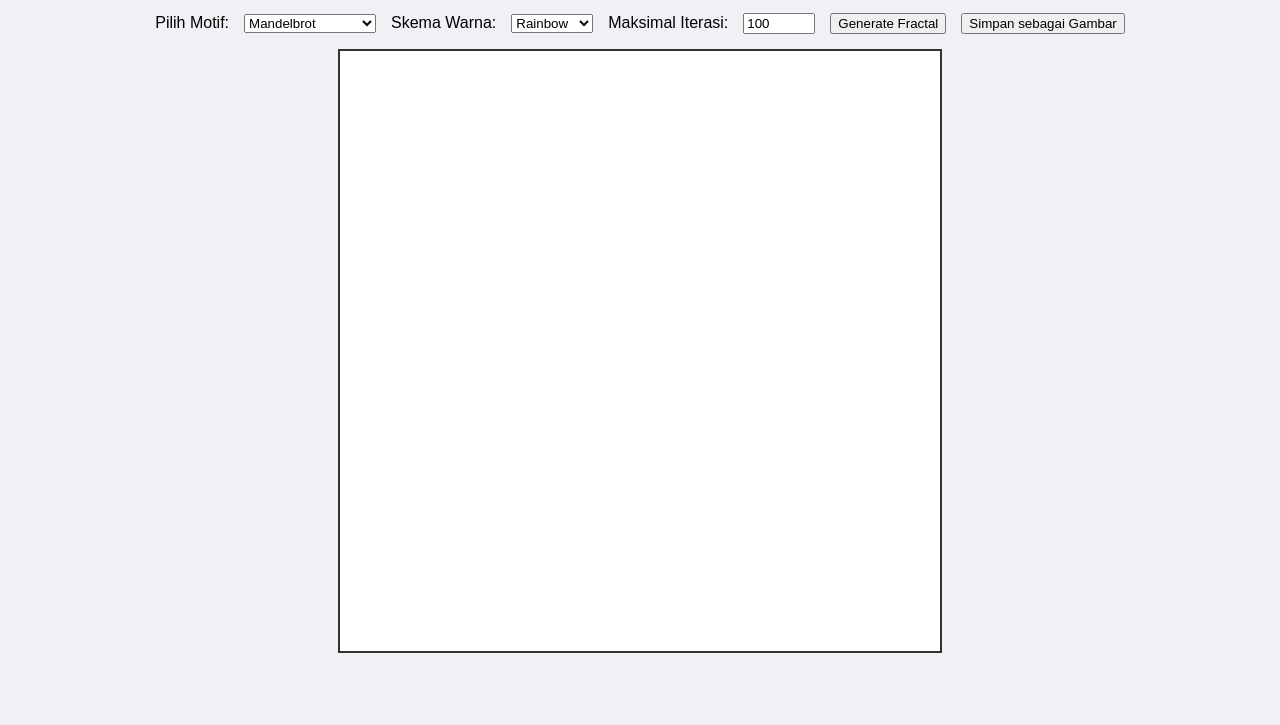
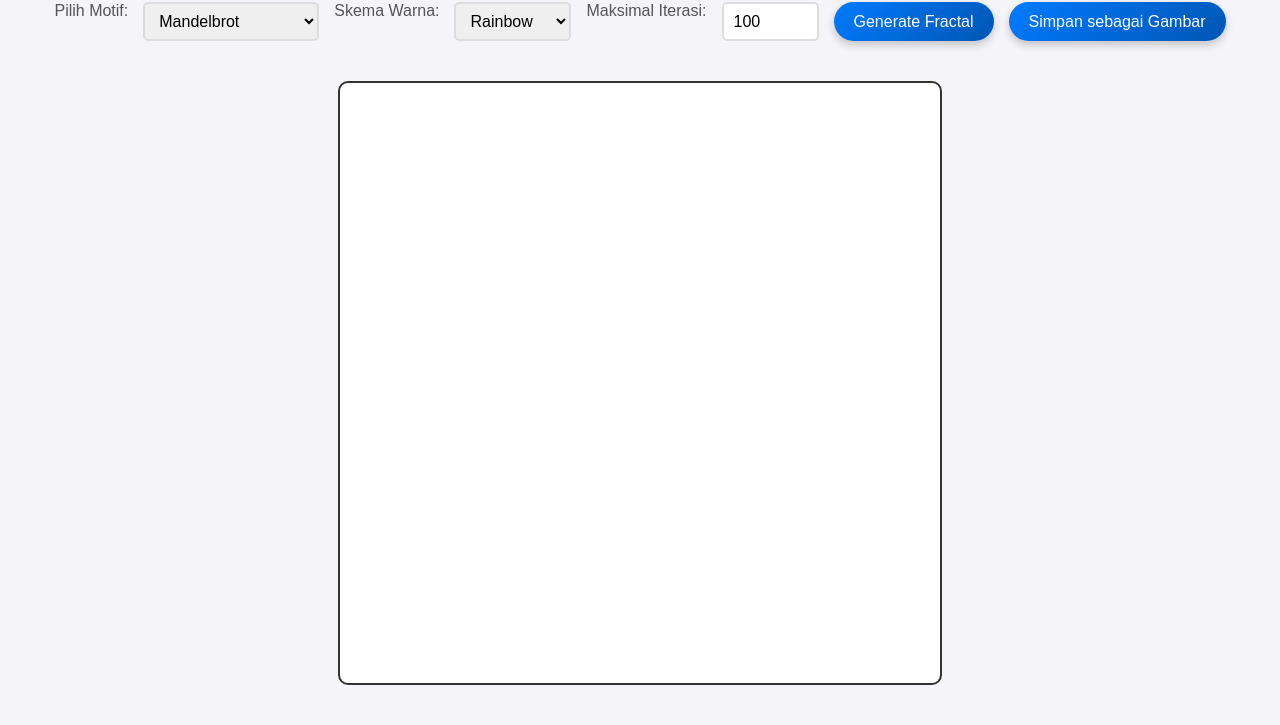
Before and after one commit to ibrohim-cell/webfractal, a plain HTML site: page index.html in a window 1280 px wide. Shown: the part 75-800 px from the top of the page. Drawn offline with Linux system fonts and the light colour scheme.

Commit message:
Update style.css

```diff
--- a/style.css
+++ b/style.css
@@ -3,21 +3,69 @@ body {
     flex-direction: column;
     align-items: center;
     font-family: Arial, sans-serif;
-    background-color: #f0f0f5;
+    background-color: #f4f4f9;
+    margin: 0;
 }
 
 h1 {
     color: #333;
+    font-size: 2em;
+    margin: 20px 0;
 }
 
 .controls {
     display: flex;
+    flex-wrap: wrap;
     gap: 15px;
-    margin-bottom: 15px;
-    align-items: center;
+    margin-bottom: 20px;
+    justify-content: center;
+}
+
+label {
+    font-size: 1em;
+    color: #555;
+}
+
+select, input[type="number"], input[type="color"] {
+    padding: 8px 10px;
+    font-size: 1em;
+    border: 2px solid #ddd;
+    border-radius: 5px;
+    outline: none;
+    transition: border-color 0.3s;
+}
+
+select:focus, input[type="number"]:focus, input[type="color"]:focus {
+    border-color: #007bff;
+}
+
+button {
+    padding: 10px 20px;
+    font-size: 1em;
+    color: #fff;
+    background: linear-gradient(135deg, #007bff, #0056b3);
+    border: none;
+    border-radius: 25px;
+    cursor: pointer;
+    box-shadow: 0px 4px 8px rgba(0, 0, 0, 0.2);
+    transition: background 0.3s, box-shadow 0.3s, transform 0.3s;
+}
+
+button:hover {
+    background: linear-gradient(135deg, #0056b3, #004080);
+    box-shadow: 0px 6px 12px rgba(0, 0, 0, 0.3);
+    transform: translateY(-2px);
+}
+
+button:active {
+    background: linear-gradient(135deg, #004080, #003060);
+    box-shadow: 0px 3px 6px rgba(0, 0, 0, 0.2);
+    transform: translateY(2px);
 }
 
 canvas {
     border: 2px solid #333;
-    background-color: white;
+    border-radius: 10px;
+    background-color: #fff;
+    margin-top: 20px;
 }
```
